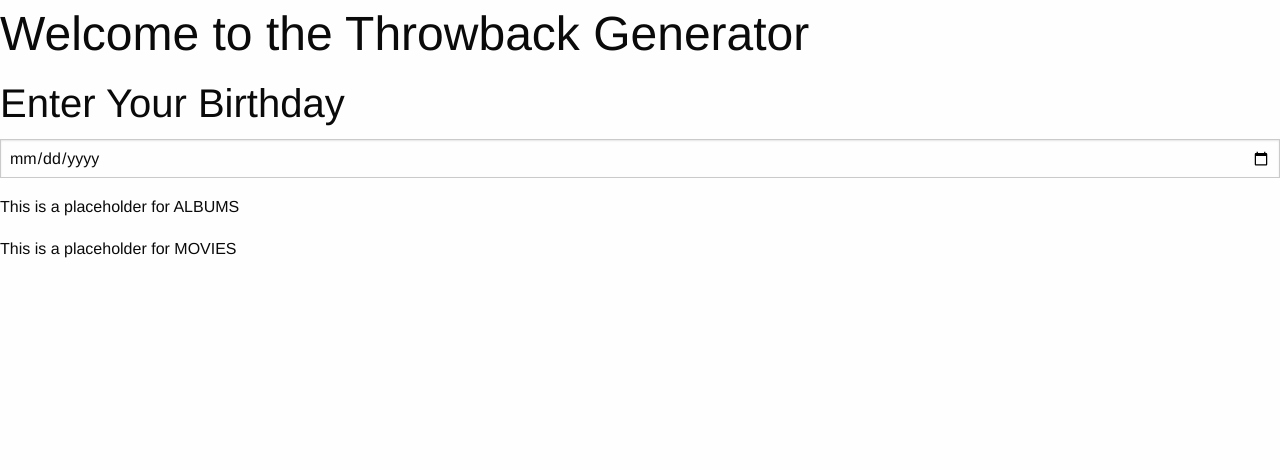
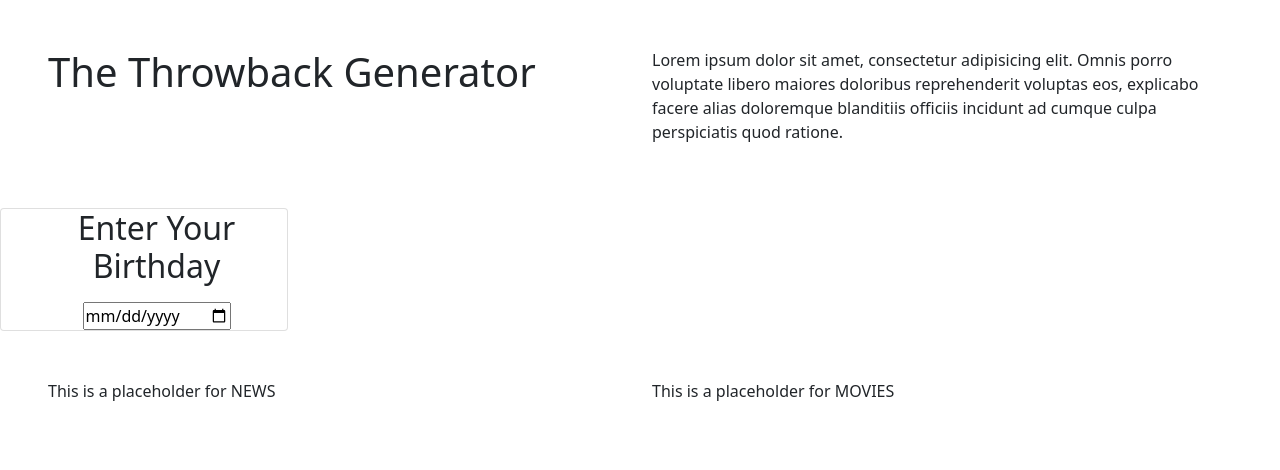
Before and after one commit to awnasworthy/throwback-generator, a plain HTML site: page index.html in a window 1280 px wide. Drawn offline with nearby package versions, Linux system fonts and the light colour scheme.

Commit message:
bootstrap

```diff
--- a/assets/css/styles.css
+++ b/assets/css/styles.css
@@ -0,0 +1,3 @@
+.birthday {
+    padding-left: 25px;
+}
--- a/index.html
+++ b/index.html
@@ -5,23 +5,39 @@
     <meta http-equiv="X-UA-Compatible" content="IE=edge">
     <meta name="viewport" content="width=device-width, initial-scale=1.0">
     <title>The Throwback Generator</title>
-    <link rel="stylesheet" href="https://cdn.jsdelivr.net/npm/foundation-sites@6.7.4/dist/css/foundation.min.css" crossorigin="anonymous">
+    <link rel="stylesheet" href="https://cdn.jsdelivr.net/npm/bootstrap@5.1.3/dist/css/bootstrap.min.css" integrity="sha384-1BmE4kWBq78iYhFldvKuhfTAU6auU8tT94WrHftjDbrCEXSU1oBoqyl2QvZ6jIW3" crossorigin="anonymous">
     <link rel="stylesheet" href="./assets/css/styles.css">
 </head>
 <body>
     <header>
-        <h1>Welcome to the Throwback Generator</h1>
+        <div class="container-fluid p-5">
+        <div class="row">
+        <div class="col"><h1>The Throwback Generator</h1></div>
+        <div class="col"><p>Lorem ipsum dolor sit amet, consectetur adipisicing elit. Omnis porro voluptate libero maiores doloribus reprehenderit voluptas eos, explicabo facere alias doloremque blanditiis officiis incidunt ad cumque culpa perspiciatis quod ratione.</p></div>
+        </div>
+        </div>
     </header>
-    <div>
-        <h2>Enter Your Birthday</h2>
-        <input form="Birthday" type="date">
+    <div class="card text-center birthday" style="width: 18rem;">
+        <div class="card-title">
+            <h2>Enter Your Birthday</h2>
+            </div>
+            <div class="card-text">
+            <input form="Birthday" type="date">
+            </div>
+            </div>
+
+    <div class="container-fluid p-5">
+    <div class="row">
+    <div class="col-6">
+        <p>This is a placeholder for NEWS</p>
     </div>
-    <div>
-        <p>This is a placeholder for ALBUMS</p>
-    </div>
-    <div>
+    <div class="col-6">
         <p>This is a placeholder for MOVIES</p>
     </div>
+    </div>
+    </div>
+
+
 <!--Link Script-->
 <script src="https://code.jquery.com/jquery-3.6.0.js" integrity="sha256-H+K7U5CnXl1h5ywQfKtSj8PCmoN9aaq30gDh27Xc0jk=" crossorigin="anonymous"></script>
 <script src="./assets/script/script.js"></script>
```
